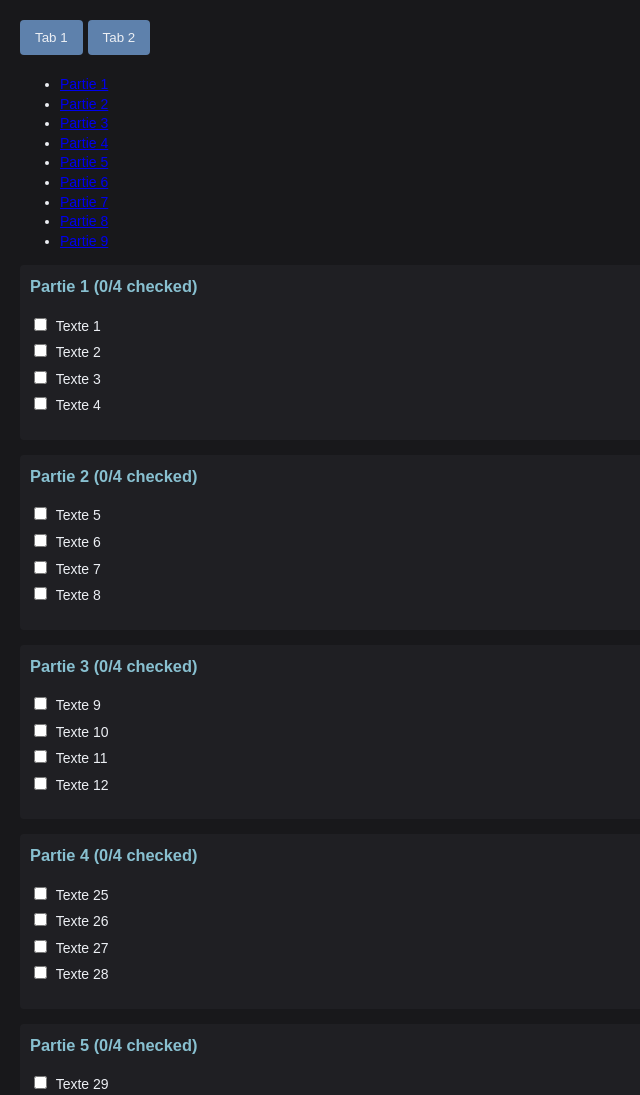
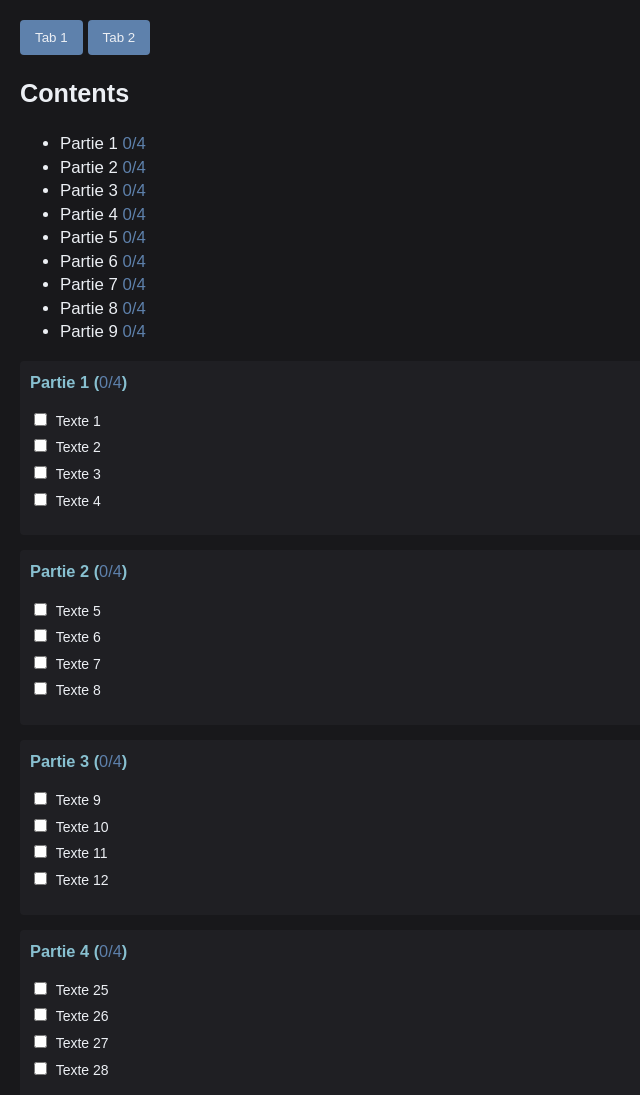
Before and after one commit to Benejicorp/Subnautica, a plain HTML site: page index.html in a window 1280 px wide. Shown: the top 1095 px of the page, without its empty margins (0-640 px from the left). Drawn offline with Linux system fonts and the light colour scheme.

Commit message:
Counter added on Toc

```diff
--- a/main.css
+++ b/main.css
@@ -60,3 +60,38 @@ body {
 input[type="checkbox"] {
     margin-right: 5px;
 }
+
+.checked-count {
+  color: var(--accent);
+  font-weight: normal;
+}
+
+.checked-count.all-checked {
+  color: var(--success);
+  font-weight: bold;
+}
+
+.table-of-contents {
+  font-size: 1.2em;
+}
+
+.table-of-contents a {
+  text-decoration: none;
+  color: var(--foreground);
+
+  padding: 5px 0;
+  transition: color 0.2s ease;
+}
+
+.table-of-contents a:hover {
+  color: var(--highlight);
+}
+
+.toc-count {
+  color: var(--accent);
+}
+
+.toc-count.all-checked {
+  color: var(--success);
+  font-weight: bold;
+}
--- a/main.js
+++ b/main.js
@@ -143,7 +143,7 @@ function createCheckbox(tab, part, text) {
     const isChecked = localStorage.getItem(id) === 'true';
     return `
         <li class="${text.tags.join(' ')}">
-            <div class="checkbox-wrapper" data-tab="${sanitizeId(tab.name)}" data-part="${sanitizeId(part.name)}" data-text="${sanitizeId(text.text)}">
+            <div class="checkbox-wrapper" data-tab="${sanitizeId(tab.name)}" data-part="${sanitizeId(part.name)}">
                 <input type="checkbox" id="${id}" ${isChecked ? 'checked' : ''}>
                 <label for="${id}">${text.text}</label>
             </div>
@@ -151,47 +151,67 @@ function createCheckbox(tab, part, text) {
     `;
 }
 
-document.addEventListener('click', function(e) {
-    if (e.target && e.target.closest('.checkbox-wrapper')) {
+// Event listener for checkbox changes
+document.addEventListener('change', function(e) {
+    if (e.target && e.target.type === 'checkbox') {
         const wrapper = e.target.closest('.checkbox-wrapper');
-        const checkbox = wrapper.querySelector('input[type="checkbox"]');
-        checkbox.checked = !checkbox.checked;
-
-        const tabId = wrapper.getAttribute('data-tab');
-        const partId = wrapper.getAttribute('data-part');
-        const textId = wrapper.getAttribute('data-text');
-
-        saveCheckboxState(tabId, partId, textId, checkbox.checked);
+        if (wrapper) {
+            const tabId = wrapper.getAttribute('data-tab');
+            const partId = wrapper.getAttribute('data-part');
+            saveCheckboxState(tabId, partId, e.target.id, e.target.checked);
+        }
     }
 });
 
-function createPart(tab, part) {
+function createPart(tab, part, checkedCount, totalCount) {
     const texts = part.content.map(text => createCheckbox(tab, part, text)).join('');
-    const checkedCount = part.content.filter(text =>
-        localStorage.getItem(generateCheckboxId(tab, part, text)) === 'true'
-    ).length;
-    const totalCount = part.content.length;
-
+    const partId = `${sanitizeId(tab.name)}-${sanitizeId(part.name)}`;
     return `
-        <div id="${sanitizeId(tab.name)}-${sanitizeId(part.name)}" class="part">
-            <h3>${part.name} (<span class="checked-count">${checkedCount}/${totalCount}</span> checked)</h3>
+        <div id="${partId}" class="part">
+            <h3>${part.name} (<span class="checked-count ${checkedCount === totalCount ? 'all-checked' : ''}">${checkedCount === totalCount ? 'DONE' : `${checkedCount}/${totalCount}`}</span>)</h3>
             <ul>${texts}</ul>
         </div>
     `;
 }
 
 function createTab(tab) {
-    const parts = tab.content.map(part => createPart(tab, part)).join('');
-    const tableOfContents = tab.content.map(part => {
-        const partId = `${sanitizeId(tab.name)}-${sanitizeId(part.name)}`;
-        return `<li><a href="#${partId}">${part.name}</a></li>`;
+    const parts = tab.content.map(part => {
+        const checkedCount = part.content.filter(text =>
+            localStorage.getItem(generateCheckboxId(tab, part, text)) === 'true'
+        ).length;
+        const totalCount = part.content.length;
+        return createPart(tab, part, checkedCount, totalCount);
     }).join('');
 
-    const tabId = sanitizeId(tab.name);
+    const tableOfContents = `
+        <div class="table-of-contents">
+            <h2>Contents</h2>
+            <ul>
+                ${tab.content.map(part => {
+                    const checkedCount = part.content.filter(text =>
+                        localStorage.getItem(generateCheckboxId(tab, part, text)) === 'true'
+                    ).length;
+                    const totalCount = part.content.length;
+                    const tocId = `toc-${sanitizeId(tab.name)}-${sanitizeId(part.name)}`;
+                    return `<li>
+                        <a href="#${sanitizeId(tab.name)}-${sanitizeId(part.name)}">
+                            ${part.name}
+                            <span id="${tocId}" class="toc-count ${checkedCount === totalCount ? 'all-checked' : ''}">
+                                ${checkedCount === totalCount ? 'DONE' : `${checkedCount}/${totalCount}`}
+                            </span>
+                        </a>
+                    </li>`;
+                }).join('')}
+            </ul>
+        </div>
+    `;
+
     return `
-        <div id="${tabId}" class="tab">
-            <ul class="table-of-contents">${tableOfContents}</ul>
-            ${parts}
+        <div id="${sanitizeId(tab.name)}" class="tab">
+            ${tableOfContents}
+            <div class="tab-content">
+                ${parts}
+            </div>
         </div>
     `;
 }
@@ -208,19 +228,15 @@ function main() {
     const topbar = document.getElementById('topbar');
     const main = document.getElementById('main');
 
-    topbar.innerHTML = data.tabs.map(tab => {
-        const tabId = sanitizeId(tab.name);
-        return `<button onclick="openTab('${tabId}')">${tab.name}</button>`;
-    }).join('');
+    topbar.innerHTML = `
+        <div class="tab-buttons">
+            ${data.tabs.map(tab => `<button onclick="openTab('${sanitizeId(tab.name)}')">${tab.name}</button>`).join('')}
+        </div>
+    `;
 
     main.innerHTML = data.tabs.map(createTab).join('');
 
-    const activeTab = getActiveTab();
-    if (activeTab && document.getElementById(activeTab)) {
-        openTab(activeTab);
-    } else {
-        openTab(sanitizeId(data.tabs[0].name));
-    }
+    openTab(sanitizeId(data.tabs[0].name));
 }
 
 function openTab(tabId) {
@@ -230,9 +246,8 @@ function openTab(tabId) {
     saveActiveTab(tabId);
 }
 
-function saveCheckboxState(tabId, partId, textId, isChecked) {
-    const id = `${tabId}-${partId}-${textId}`;
-    localStorage.setItem(id, isChecked);
+function saveCheckboxState(tabId, partId, checkboxId, isChecked) {
+    localStorage.setItem(checkboxId, isChecked);
     updateCheckedCount(tabId, partId);
 }
 
@@ -240,7 +255,26 @@ function updateCheckedCount(tabId, partId) {
     const part = document.getElementById(`${tabId}-${partId}`);
     const checkedCount = part.querySelectorAll('input[type="checkbox"]:checked').length;
     const totalCount = part.querySelectorAll('input[type="checkbox"]').length;
-    part.querySelector('.checked-count').textContent = `${checkedCount}/${totalCount}`;
+
+    // Update the count in the part
+    const checkedCountElement = part.querySelector('.checked-count');
+    updateCountDisplay(checkedCountElement, checkedCount, totalCount);
+
+    // Update the count in the table of contents
+    const tocCountElement = document.getElementById(`toc-${tabId}-${partId}`);
+    if (tocCountElement) {
+        updateCountDisplay(tocCountElement, checkedCount, totalCount);
+    }
+}
+
+function updateCountDisplay(element, checkedCount, totalCount) {
+    if (checkedCount === totalCount) {
+        element.textContent = 'DONE';
+        element.classList.add('all-checked');
+    } else {
+        element.textContent = `${checkedCount}/${totalCount}`;
+        element.classList.remove('all-checked');
+    }
 }
 
 main();
```
